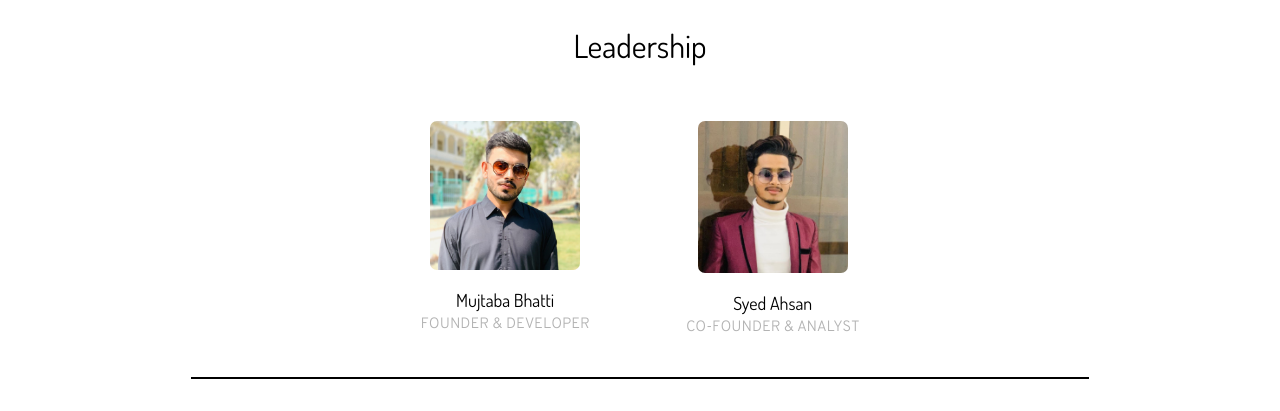
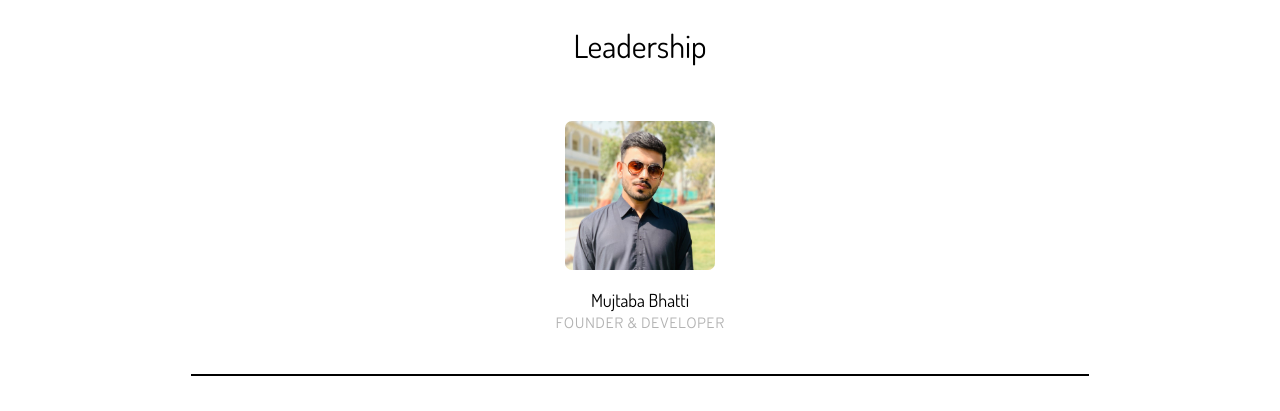
Before and after one commit to MujtabaBhatti09/myprooo, a website: page about.html in a window 1280 px wide. Shown: the part 1120-1531 px from the top of the page. Drawn offline with Linux system fonts and the light colour scheme; some packages are replaced by stand-ins of ours; no server answers; files whose address does not match are found by name.

```diff
--- a/about.html
+++ b/about.html
@@ -96,18 +96,6 @@
         </div>
 
 
-       <div class="mx-5 ">
-          <div class="block-38 text-center">
-            <div class="block-38-img">
-              <div class="block-38-header">
-                <img src="images/Ahsan.jpeg" alt="Image placeholder">
-                <h3 class="block-38-heading">Syed Ahsan</h3>
-                <p class="block-38-subheading">Co-Founder & Analyst</p>
-              </div>
-
-            </div>
-          </div>
-        </div>
       </div>
       </div>
     </div>
```
